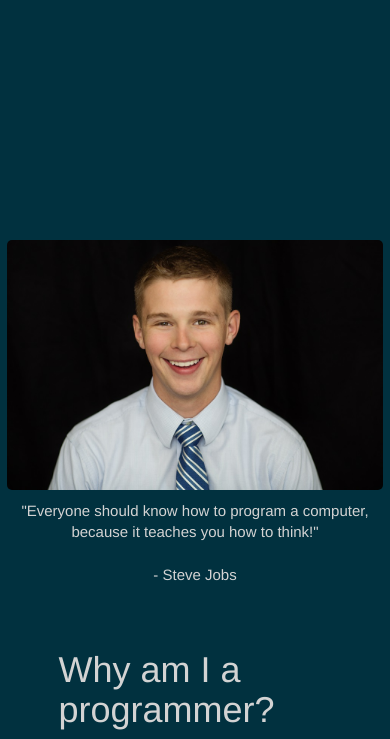
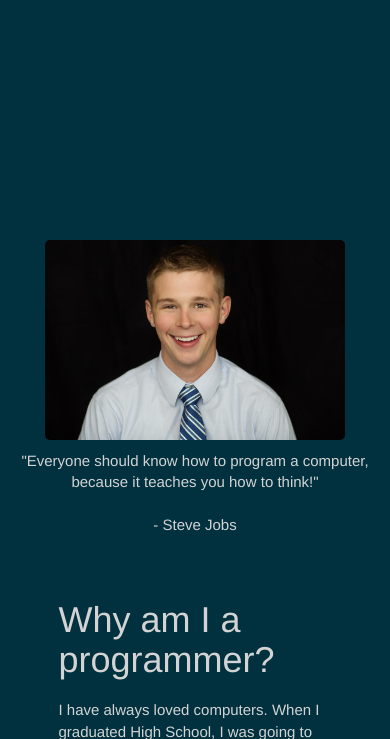
Before and after one commit to rybart/ryanbartholomew, a PHP site: page / in a window 390 px wide. Shown: the part 704-1443 px from the top of the page. Run offline with PHP 8.4, Linux system fonts and the light colour scheme; some libraries are stand-ins or nearby versions; some web fonts are replaced.

Commit message:
mobile ready

```diff
--- a/main.css
+++ b/main.css
@@ -419,7 +419,7 @@ h1, h2, h3, h4, h5, h6 {
     }
 @media screen and (max-width: 600px) {
     .mypic{
-        max-height:250px
+        max-height:200px
     }
     .landingPageName{
         text-align:center;
```
